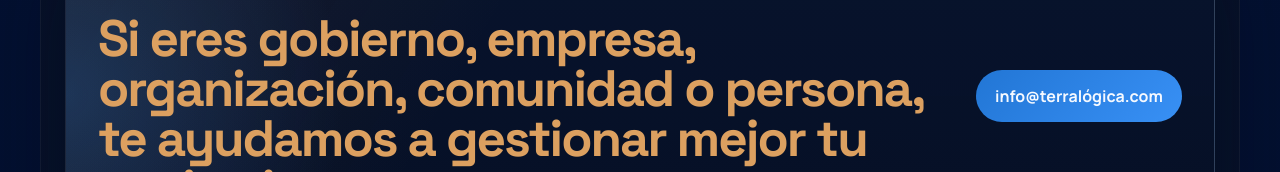
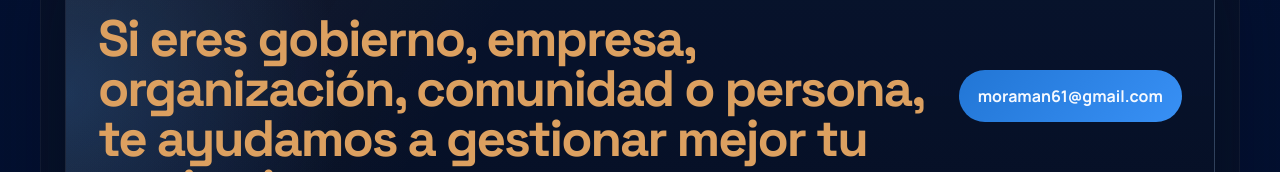
Before and after one commit to moraman61-arch/terralogica-web, a React (Vite) app: page / in a window 1280 px wide. Shown: the part 1792-1964 px from the top of the page. Built offline with nearby package versions, Linux system fonts and the light colour scheme.

Commit message:
Update contact email to moraman61@gmail.com across site

```diff
--- a/src/App.jsx
+++ b/src/App.jsx
@@ -292,8 +292,8 @@ function App() {
           <p className="eyebrow">Contacto</p>
           <h2>Si eres gobierno, empresa, organización, comunidad o persona, te ayudamos a gestionar mejor tu territorio.</h2>
         </div>
-        <a className="primary-link" href="mailto:info@terralógica.com">
-          info@terralógica.com
+        <a className="primary-link" href="mailto:moraman61@gmail.com">
+          moraman61@gmail.com
         </a>
       </section>
     </main>
--- a/src/InventreesPlanes.jsx
+++ b/src/InventreesPlanes.jsx
@@ -137,7 +137,7 @@ const currencyFormatter = new Intl.NumberFormat('en-US', {
   minimumFractionDigits: 2,
 })
 
-const contactEmail = 'info@terralogica.mx'
+const contactEmail = 'moraman61@gmail.com'
 
 const introVideos = [
   {
```
